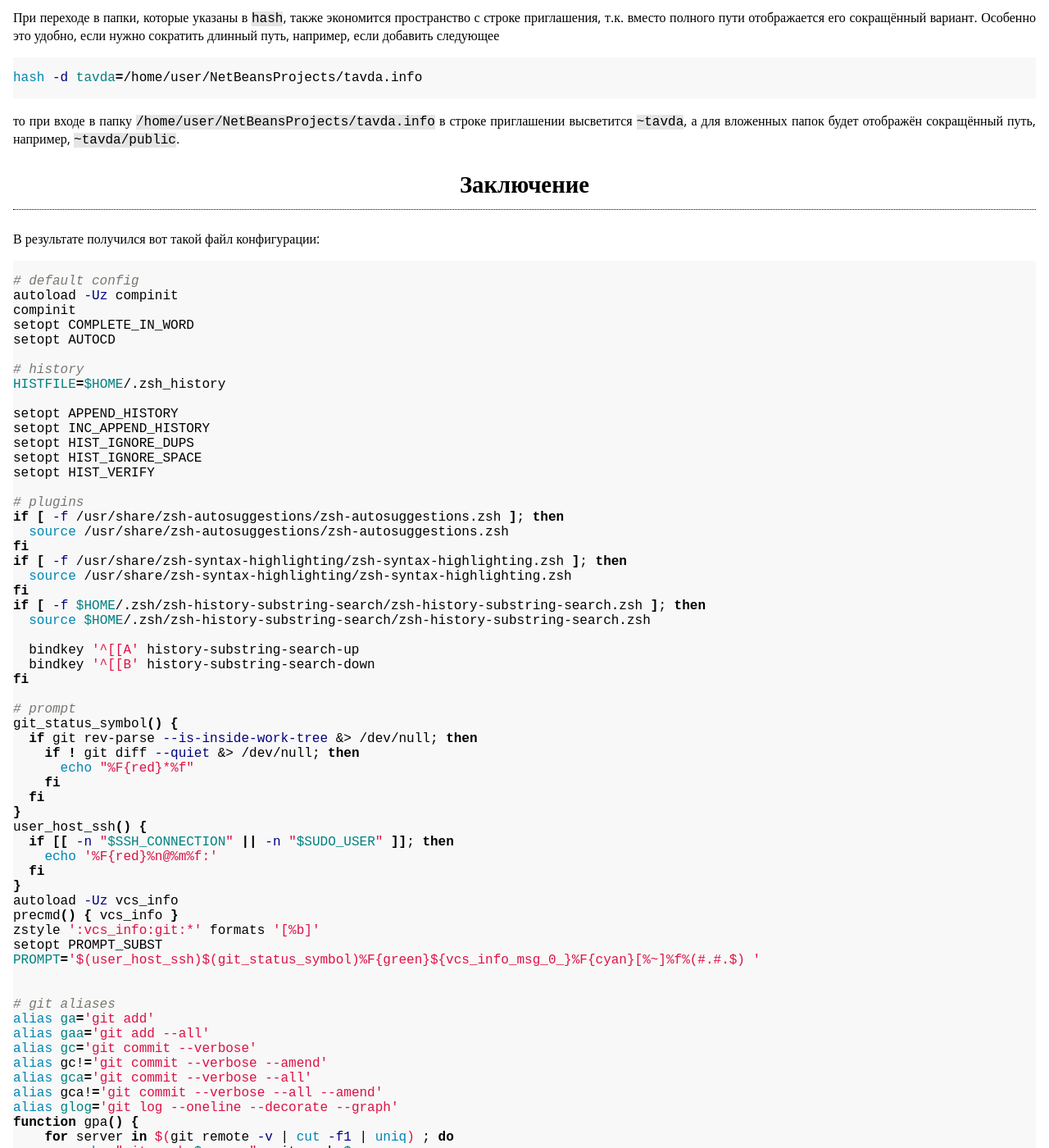
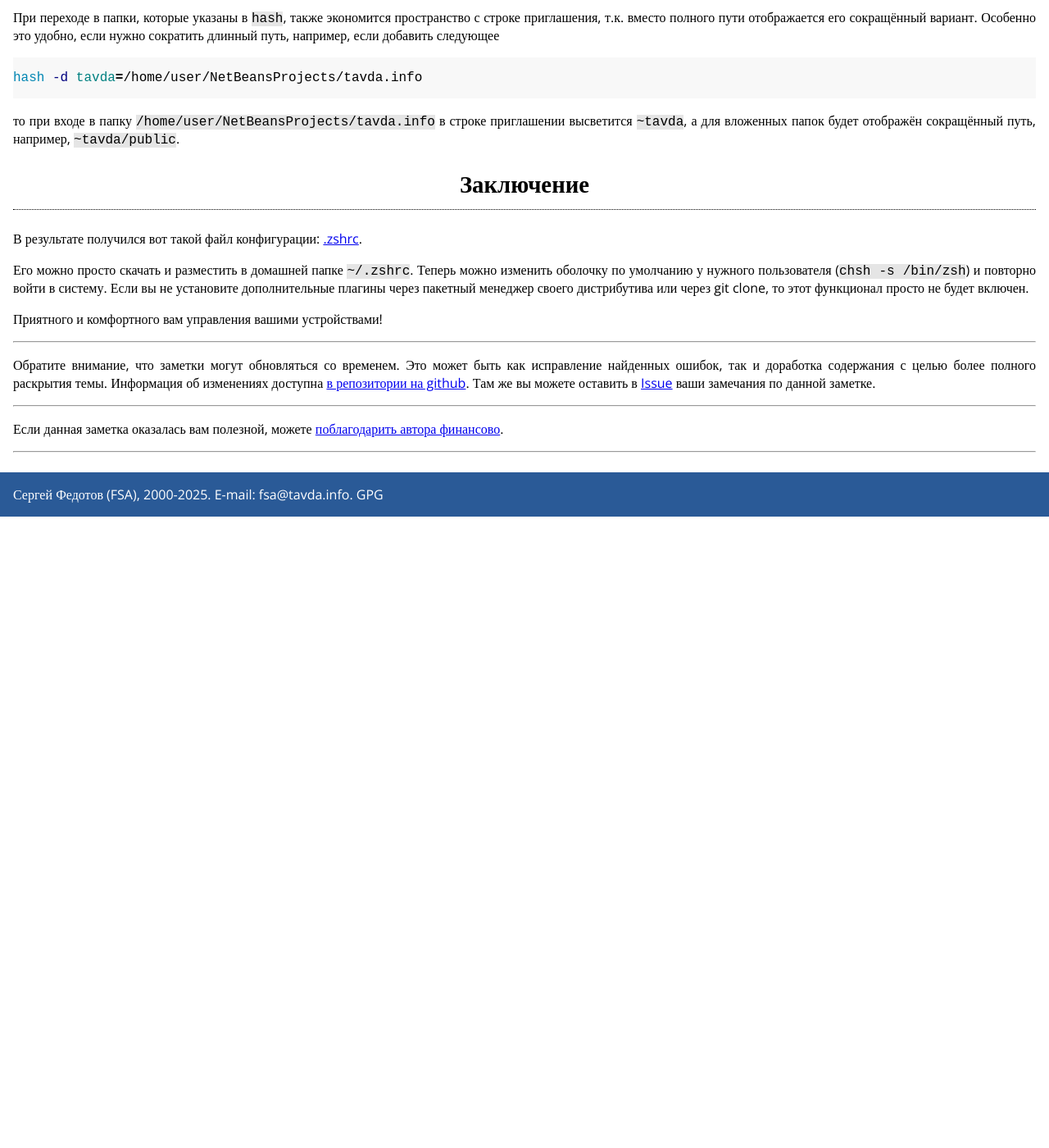
Before and after one commit to fsa/site, a Jekyll site: the page built from _posts/2025-10-03-zsh.md, in a window 1280 px wide and 1400 px high, scrolled down 3728 px. Shown: the whole window at 82% size. Built offline with Jekyll 4.4.1, drawn with Linux system fonts in a browser that asks for light colours; after the commit the page ends 4358 px from its top, so only the background shows below that; some of the changed text lies outside the part shown.

Commit message:
Вынос .zshrc в отдельный файл

````diff
--- a/_posts/2025-10-03-zsh.md
+++ b/_posts/2025-10-03-zsh.md
@@ -175,92 +175,8 @@ hash -d tavda=/home/user/NetBeansProjects/tavda.info
 
 ## Заключение
 
-В результате получился вот такой файл конфигурации:
+В результате получился вот такой файл конфигурации: [.zshrc](/download/.zshrc).
 
-```bash
-# default config
-autoload -Uz compinit
-compinit
-setopt COMPLETE_IN_WORD
-setopt AUTOCD
-
-# history
-HISTFILE=$HOME/.zsh_history
-
-setopt APPEND_HISTORY
-setopt INC_APPEND_HISTORY
-setopt HIST_IGNORE_DUPS
-setopt HIST_IGNORE_SPACE
-setopt HIST_VERIFY
-
-# plugins
-if [ -f /usr/share/zsh-autosuggestions/zsh-autosuggestions.zsh ]; then
-  source /usr/share/zsh-autosuggestions/zsh-autosuggestions.zsh
-fi
-if [ -f /usr/share/zsh-syntax-highlighting/zsh-syntax-highlighting.zsh ]; then
-  source /usr/share/zsh-syntax-highlighting/zsh-syntax-highlighting.zsh
-fi
-if [ -f $HOME/.zsh/zsh-history-substring-search/zsh-history-substring-search.zsh ]; then
-  source $HOME/.zsh/zsh-history-substring-search/zsh-history-substring-search.zsh
-
-  bindkey '^[[A' history-substring-search-up
-  bindkey '^[[B' history-substring-search-down
-fi
-
-# prompt
-git_status_symbol() {
-  if git rev-parse --is-inside-work-tree &> /dev/null; then
-    if ! git diff --quiet &> /dev/null; then
-      echo "%F{red}*%f"
-    fi
-  fi
-}
-user_host_ssh() {
-  if [[ -n "$SSH_CONNECTION" || -n "$SUDO_USER" ]]; then
-    echo '%F{red}%n@%m%f:'
-  fi
-}
-autoload -Uz vcs_info
-precmd() { vcs_info }
-zstyle ':vcs_info:git:*' formats '[%b]'
-setopt PROMPT_SUBST
-PROMPT='$(user_host_ssh)$(git_status_symbol)%F{green}${vcs_info_msg_0_}%F{cyan}[%~]%f%(#.#.$) '
-
-
-# git aliases
-alias ga='git add'
-alias gaa='git add --all'
-alias gc='git commit --verbose'
-alias gc!='git commit --verbose --amend'
-alias gca='git commit --verbose --all'
-alias gca!='git commit --verbose --all --amend'
-alias glog='git log --oneline --decorate --graph'
-function gpa() {
-    for server in $(git remote -v | cut -f1 | uniq) ; do
-        echo "git push $server"; git push $server
-    done
-}
-function gpat() {
-    for server in $(git remote -v | cut -f1 | uniq) ; do
-        echo "git push $server --tags"; git push $server --tags
-    done
-}
-alias gst='git status'
-
-# vscode aliases
-function vsc {
-  if (( $# )); then
-    code $@
-  else
-    code .
-  fi
-}
-
-
-# hashes
-hash -d www=/var/www
-```
-
-Текст можно просто скопировать и разместить в домашней папке `~/.zshrc`. Теперь можно изменить оболочку по умолчанию у нужного пользователя (`chsh -s /bin/zsh`) и повторно войти в систему. Если вы не установите дополнительные плагины через пакетный менеджер своего дистрибутива или через git clone, то этот функционал просто не будет включен.
+Его можно просто скачать и разместить в домашней папке `~/.zshrc`. Теперь можно изменить оболочку по умолчанию у нужного пользователя (`chsh -s /bin/zsh`) и повторно войти в систему. Если вы не установите дополнительные плагины через пакетный менеджер своего дистрибутива или через git clone, то этот функционал просто не будет включен.
 
 Приятного и комфортного вам управления вашими устройствами!
````
Also changed, not shown: 1 other file.
